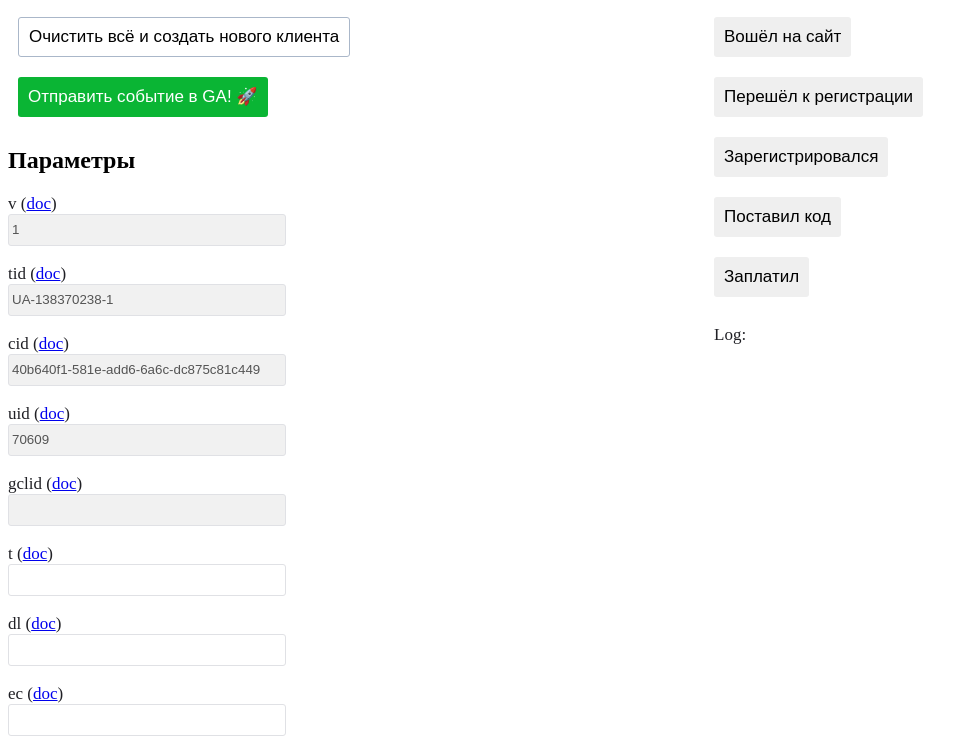
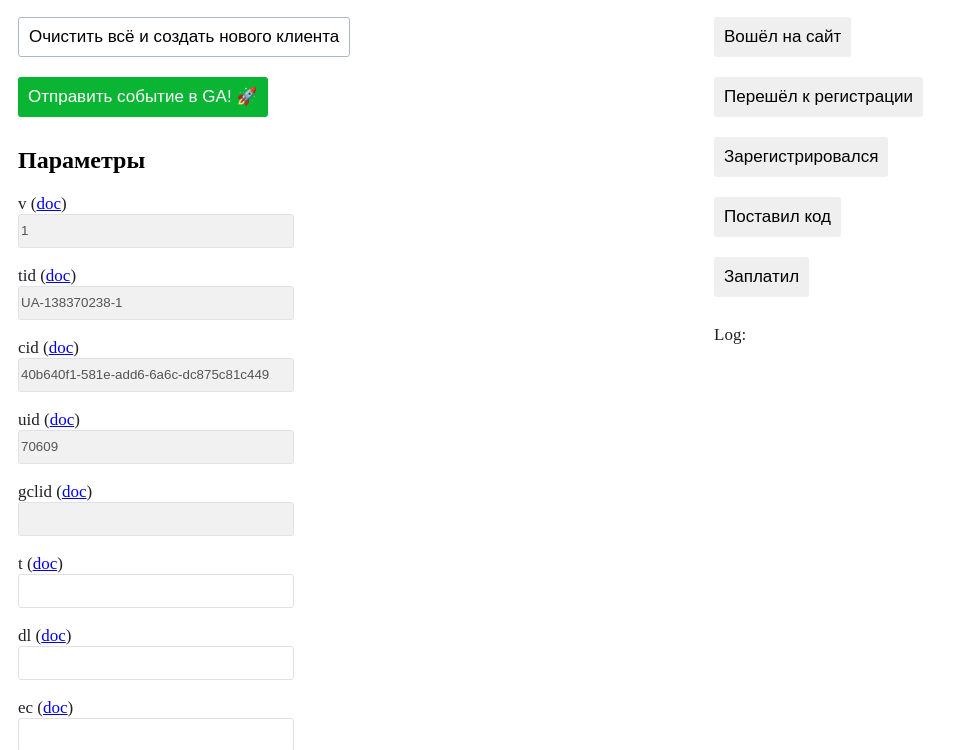
Before and after one commit to JivoChat/gadebug, a plain HTML site: page index.html in a window 1280 px wide. Shown: the part 73-823 px from the top of the page, without its empty margins (0-978 px from the left). Drawn offline with Linux system fonts and the light colour scheme.

Commit message:
Add files via upload

```diff
--- a/index.html
+++ b/index.html
@@ -256,12 +256,16 @@
 
 
 	<style type="text/css">
+
+		h1, h2, label, input {
+			margin-left: 10px;
+		}
+
 		input {
 			border-radius: 3px;
 			border: solid 1px #e0e1e5;
 			background-color: #ffffff;
 			height: 30px;
-			padding: 0 3px;
 			width: 270px;
 		}
 
```
